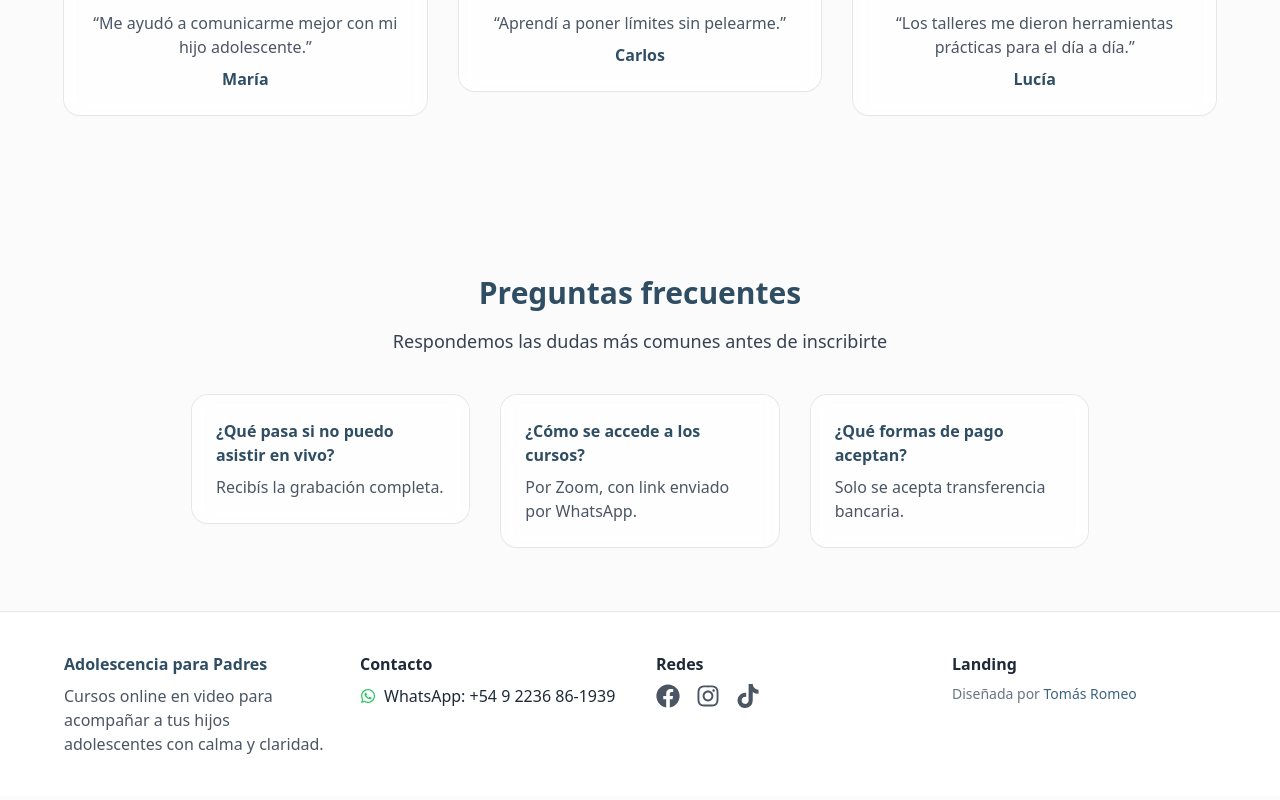
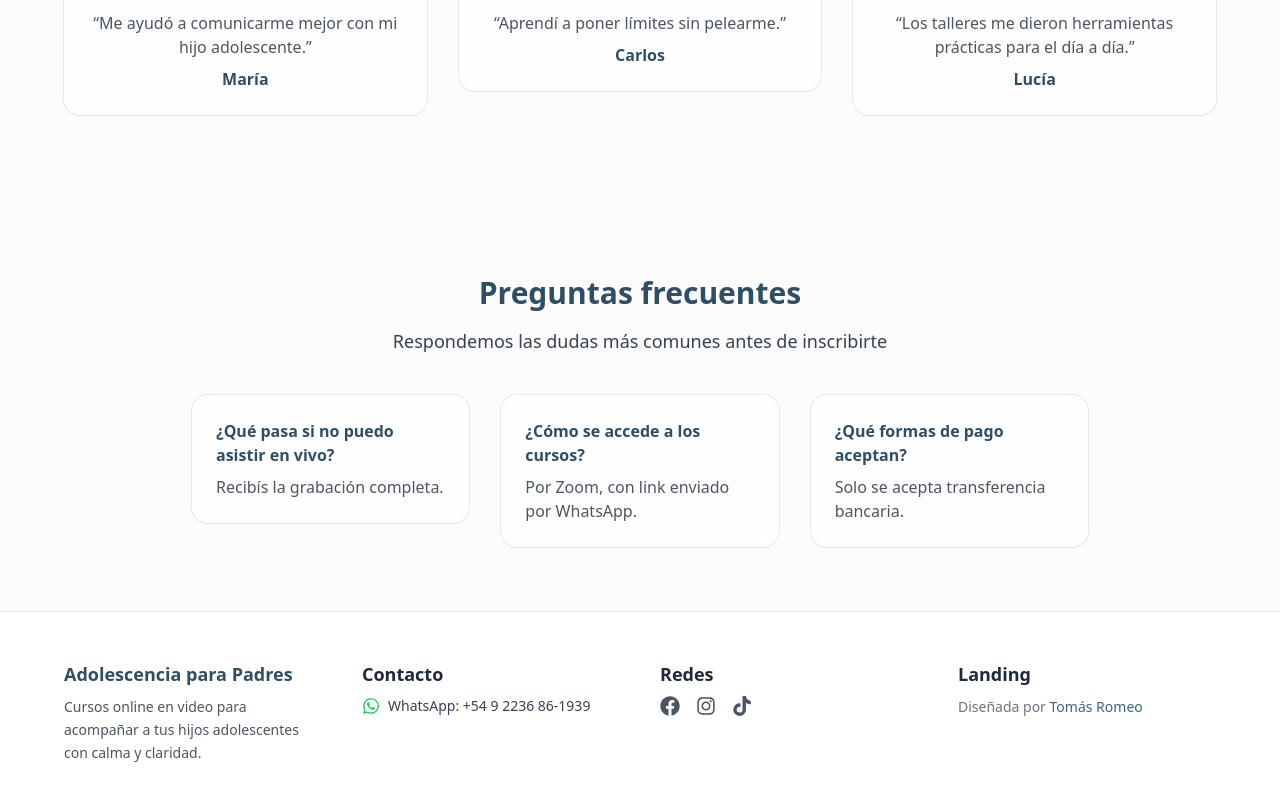
Before and after one commit to sekigan98/dram-adolescentes, a Next.js app: page / in a window 1280 px wide. Shown: the part 2786-3586 px from the top of the page. Built offline with nearby package versions, Linux system fonts and the light colour scheme.

Commit message:
Update Footer.tsx

```diff
--- a/components/Footer.tsx
+++ b/components/Footer.tsx
@@ -4,35 +4,65 @@ import { FaFacebook, FaInstagram, FaTiktok, FaWhatsapp } from "react-icons/fa";
 export default function Footer() {
   return (
     <footer id="contacto" className="mt-16 bg-white border-t border-gray-200">
-      <Container className="py-10 grid sm:grid-cols-2 lg:grid-cols-4 gap-8">
+      <Container className="py-12">
+        <div className="grid gap-10 sm:grid-cols-2 lg:grid-cols-4">
+          {/* Marca */}
           <div>
-          <h4 className="font-semibold text-brand-800">Adolescencia para Padres</h4>
-          <p className="mt-2 text-gray-600">
+            <h4 className="font-semibold text-brand-800 text-lg">Adolescencia para Padres</h4>
+            <p className="mt-2 text-gray-600 text-sm leading-relaxed">
               Cursos online en video para acompañar a tus hijos adolescentes con calma y claridad.
             </p>
           </div>
+
+          {/* Contacto */}
           <div>
-          <h4 className="font-semibold">Contacto</h4>
+            <h4 className="font-semibold text-lg">Contacto</h4>
             <a
               href="https://wa.me/5492236861939"
               target="_blank"
               rel="noopener noreferrer"
-            className="flex items-center gap-2 hover:text-brand-700 mt-2"
+              className="mt-2 inline-flex items-center gap-2 text-sm text-gray-700 hover:text-brand-700"
             >
-            <FaWhatsapp className="text-green-500" /> WhatsApp: +54 9 2236 86-1939
+              <FaWhatsapp className="text-green-500 text-lg" />
+              WhatsApp: +54 9 2236 86-1939
             </a>
           </div>
+
+          {/* Redes */}
           <div>
-          <h4 className="font-semibold">Redes</h4>
-          <div className="mt-2 flex gap-4 text-2xl text-gray-600">
-            <a href="https://web.facebook.com/valeria.merino.1" target="_blank" className="hover:text-blue-600"><FaFacebook /></a>
-            <a href="https://www.instagram.com/adolescenciaparapadres/" target="_blank" className="hover:text-pink-500"><FaInstagram /></a>
-            <a href="https://www.tiktok.com/@valemerino.ar" target="_blank" className="hover:text-black"><FaTiktok /></a>
+            <h4 className="font-semibold text-lg">Redes</h4>
+            <div className="mt-2 flex gap-4 text-gray-600 text-xl">
+              <a
+                href="https://web.facebook.com/valeria.merino.1"
+                target="_blank"
+                className="hover:text-blue-600"
+                aria-label="Facebook"
+              >
+                <FaFacebook />
+              </a>
+              <a
+                href="https://www.instagram.com/adolescenciaparapadres/"
+                target="_blank"
+                className="hover:text-pink-500"
+                aria-label="Instagram"
+              >
+                <FaInstagram />
+              </a>
+              <a
+                href="https://www.tiktok.com/@valemerino.ar"
+                target="_blank"
+                className="hover:text-black"
+                aria-label="TikTok"
+              >
+                <FaTiktok />
+              </a>
             </div>
           </div>
+
+          {/* Créditos */}
           <div>
-          <h4 className="font-semibold">Landing</h4>
-          <p className="mt-2 text-sm text-gray-500">
+            <h4 className="font-semibold text-lg">Landing</h4>
+            <p className="mt-2 text-sm text-gray-500 leading-relaxed">
               Diseñada por{" "}
               <a
                 href="https://www.linkedin.com/in/tomasromeo/"
@@ -43,6 +73,7 @@ export default function Footer() {
               </a>
             </p>
           </div>
+        </div>
       </Container>
     </footer>
   );
```
Lines whose indentation alone changed are shown as unchanged.
